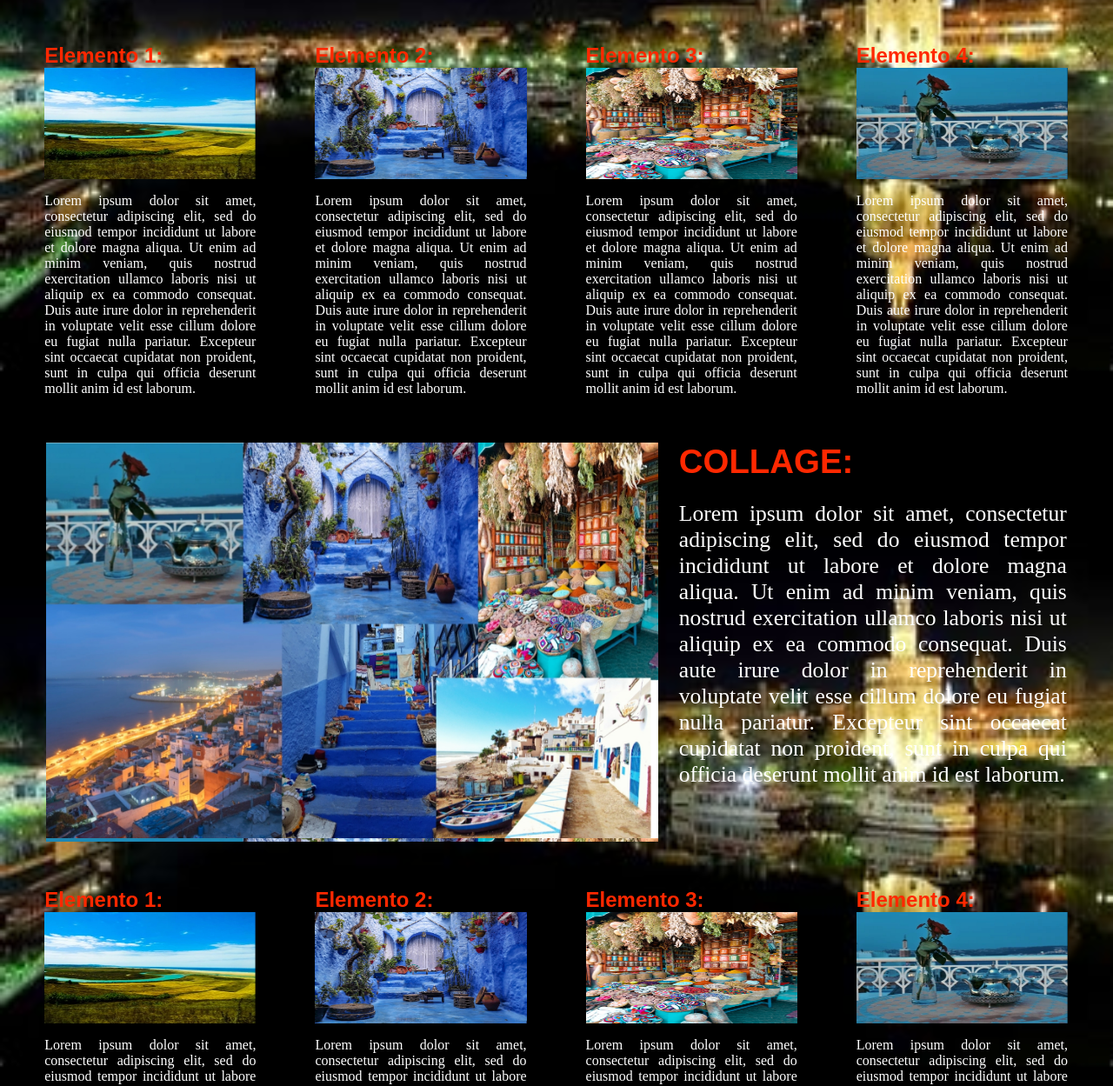
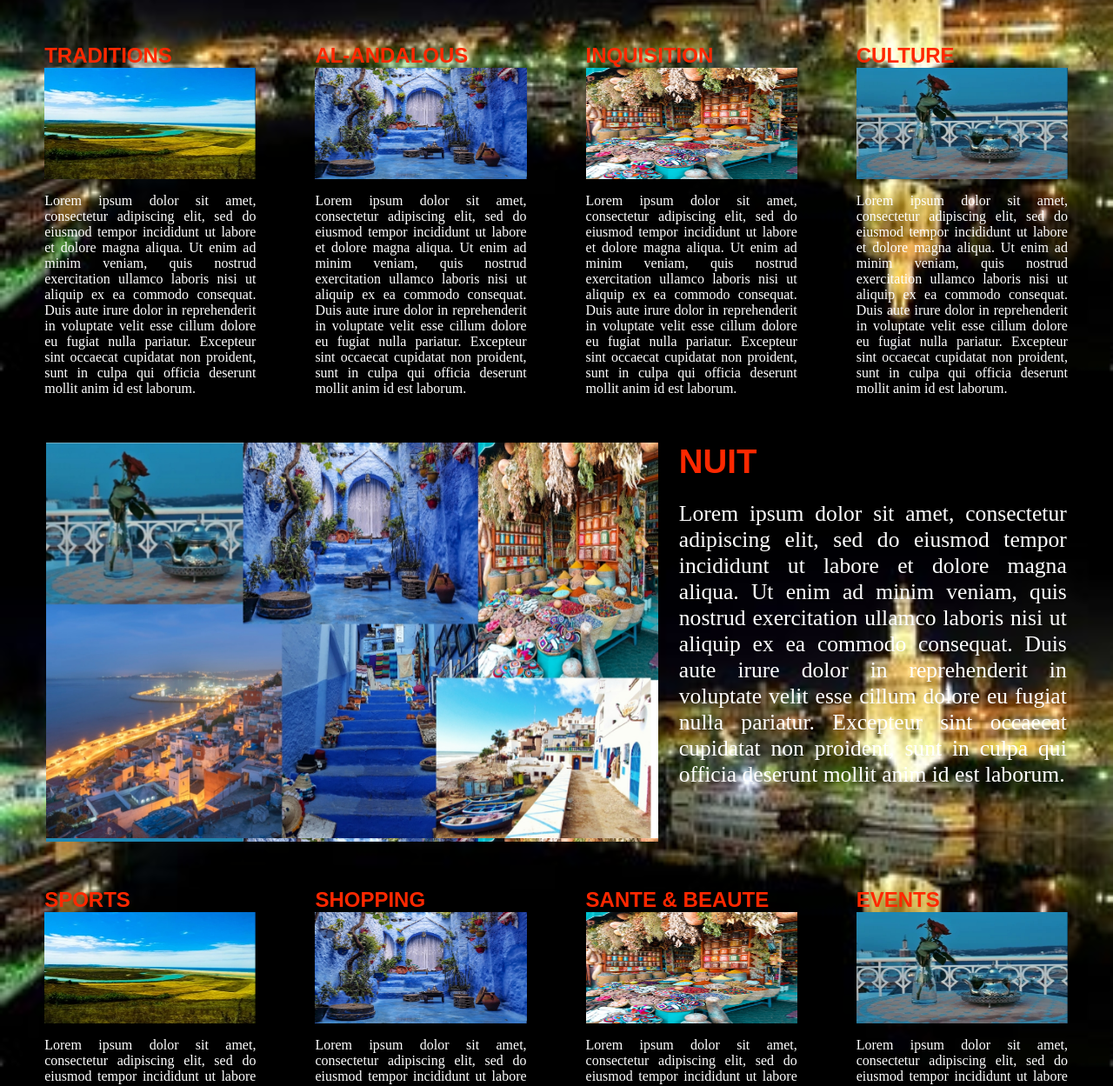
Before and after one commit to bougietours/bougietours, a plain HTML site: page index.html in a window 1280 px wide. Shown: the part 1174-2423 px from the top of the page at 87% size. Drawn offline with Linux system fonts and the light colour scheme; a web font is replaced by a local one.

Commit message:
Encabezados de sugerencia en index
Puestos encabezados de sugerencia, en el documento "index.html".

```diff
--- a/index.html
+++ b/index.html
@@ -1,5 +1,5 @@
 <!DOCTYPE html>
-<html lang="en">
+<html lang="fr">
 	<head>
 		<meta charset="UTF-8">
 		<meta name="viewport" content="width:device-width, initial-scale:1.0">
@@ -239,7 +239,7 @@
 						<table>
 							<tr>
 								<td id="elemTexIzq">
-									<h2 id="eleH">COLLAGE:</h2>
+									<h2 id="eleH">JOUR</h2>
 									<p id="eleP">Lorem ipsum dolor sit amet, consectetur adipiscing elit, sed do eiusmod tempor incididunt ut labore et dolore magna aliqua. Ut enim ad minim veniam, quis nostrud exercitation ullamco laboris nisi ut aliquip ex ea commodo consequat. Duis aute irure dolor in reprehenderit in voluptate velit esse cillum dolore eu fugiat nulla pariatur. Excepteur sint occaecat cupidatat non proident, sunt in culpa qui officia deserunt mollit anim id est laborum.</p>
 								</td>
 								<td id="elemImgDer">
@@ -252,28 +252,28 @@
 				<div>
 					<section>
 						<a href="">
-							<h2>Elemento 1:</h2>
+							<h2>TRADITIONS</h2>
 							<img src="https://bougietours.github.io/bougietours/playa1.jpg">
 							<p>Lorem ipsum dolor sit amet, consectetur adipiscing elit, sed do eiusmod tempor incididunt ut labore et dolore magna aliqua. Ut enim ad minim veniam, quis nostrud exercitation ullamco laboris nisi ut aliquip ex ea commodo consequat. Duis aute irure dolor in reprehenderit in voluptate velit esse cillum dolore eu fugiat nulla pariatur. Excepteur sint occaecat cupidatat non proident, sunt in culpa qui officia deserunt mollit anim id est laborum.</p>
 						</a>
 					</section>
 					<section>
 						<a href="">
-							<h2>Elemento 2:</h2>
+							<h2>AL-ANDALOUS</h2>
 							<img src="https://bougietours.github.io/bougietours/medina1.jpeg">
 							<p>Lorem ipsum dolor sit amet, consectetur adipiscing elit, sed do eiusmod tempor incididunt ut labore et dolore magna aliqua. Ut enim ad minim veniam, quis nostrud exercitation ullamco laboris nisi ut aliquip ex ea commodo consequat. Duis aute irure dolor in reprehenderit in voluptate velit esse cillum dolore eu fugiat nulla pariatur. Excepteur sint occaecat cupidatat non proident, sunt in culpa qui officia deserunt mollit anim id est laborum.</p>
 						</a>
 					</section>
 					<section>
 						<a href="">
-							<h2>Elemento 3:</h2>
+							<h2>INQUISITION</h2>
 							<img src="https://bougietours.github.io/bougietours/tienda1.jpeg">
 							<p>Lorem ipsum dolor sit amet, consectetur adipiscing elit, sed do eiusmod tempor incididunt ut labore et dolore magna aliqua. Ut enim ad minim veniam, quis nostrud exercitation ullamco laboris nisi ut aliquip ex ea commodo consequat. Duis aute irure dolor in reprehenderit in voluptate velit esse cillum dolore eu fugiat nulla pariatur. Excepteur sint occaecat cupidatat non proident, sunt in culpa qui officia deserunt mollit anim id est laborum.</p>
 						</a>
 					</section>
 					<section>
 						<a href="">
-							<h2>Elemento 4:</h2>
+							<h2>CULTURE</h2>
 							<img src="https://bougietours.github.io/bougietours/tetera.jpg">
 							<p>Lorem ipsum dolor sit amet, consectetur adipiscing elit, sed do eiusmod tempor incididunt ut labore et dolore magna aliqua. Ut enim ad minim veniam, quis nostrud exercitation ullamco laboris nisi ut aliquip ex ea commodo consequat. Duis aute irure dolor in reprehenderit in voluptate velit esse cillum dolore eu fugiat nulla pariatur. Excepteur sint occaecat cupidatat non proident, sunt in culpa qui officia deserunt mollit anim id est laborum.</p>
 						</a>
@@ -284,7 +284,7 @@
 						<table>
 							<tr>
 								<td id="elemTexDer">
-									<h2 id="eleH">COLLAGE:</h2>
+									<h2 id="eleH">NUIT</h2>
 									<p id="eleP">Lorem ipsum dolor sit amet, consectetur adipiscing elit, sed do eiusmod tempor incididunt ut labore et dolore magna aliqua. Ut enim ad minim veniam, quis nostrud exercitation ullamco laboris nisi ut aliquip ex ea commodo consequat. Duis aute irure dolor in reprehenderit in voluptate velit esse cillum dolore eu fugiat nulla pariatur. Excepteur sint occaecat cupidatat non proident, sunt in culpa qui officia deserunt mollit anim id est laborum.</p>
 								</td>
 								<td id="elemImgIzq">
@@ -297,28 +297,28 @@
 				<div>
 					<section>
 						<a href="">
-							<h2>Elemento 1:</h2>
+							<h2>SPORTS</h2>
 							<img src="https://bougietours.github.io/bougietours/playa1.jpg">
 							<p>Lorem ipsum dolor sit amet, consectetur adipiscing elit, sed do eiusmod tempor incididunt ut labore et dolore magna aliqua. Ut enim ad minim veniam, quis nostrud exercitation ullamco laboris nisi ut aliquip ex ea commodo consequat. Duis aute irure dolor in reprehenderit in voluptate velit esse cillum dolore eu fugiat nulla pariatur. Excepteur sint occaecat cupidatat non proident, sunt in culpa qui officia deserunt mollit anim id est laborum.</p>
 						</a>
 					</section>
 					<section>
 						<a href="">
-							<h2>Elemento 2:</h2>
+							<h2>SHOPPING</h2>
 							<img src="https://bougietours.github.io/bougietours/medina1.jpeg">
 							<p>Lorem ipsum dolor sit amet, consectetur adipiscing elit, sed do eiusmod tempor incididunt ut labore et dolore magna aliqua. Ut enim ad minim veniam, quis nostrud exercitation ullamco laboris nisi ut aliquip ex ea commodo consequat. Duis aute irure dolor in reprehenderit in voluptate velit esse cillum dolore eu fugiat nulla pariatur. Excepteur sint occaecat cupidatat non proident, sunt in culpa qui officia deserunt mollit anim id est laborum.</p>
 						</a>
 					</section>
 					<section>
 						<a href="">
-							<h2>Elemento 3:</h2>
+							<h2>SANTE & BEAUTE</h2>
 							<img src="https://bougietours.github.io/bougietours/tienda1.jpeg">
 							<p>Lorem ipsum dolor sit amet, consectetur adipiscing elit, sed do eiusmod tempor incididunt ut labore et dolore magna aliqua. Ut enim ad minim veniam, quis nostrud exercitation ullamco laboris nisi ut aliquip ex ea commodo consequat. Duis aute irure dolor in reprehenderit in voluptate velit esse cillum dolore eu fugiat nulla pariatur. Excepteur sint occaecat cupidatat non proident, sunt in culpa qui officia deserunt mollit anim id est laborum.</p>
 						</a>
 					</section>
 					<section>
 						<a href="">
-							<h2>Elemento 4:</h2>
+							<h2>EVENTS</h2>
 							<img src="https://bougietours.github.io/bougietours/tetera.jpg">
 							<p>Lorem ipsum dolor sit amet, consectetur adipiscing elit, sed do eiusmod tempor incididunt ut labore et dolore magna aliqua. Ut enim ad minim veniam, quis nostrud exercitation ullamco laboris nisi ut aliquip ex ea commodo consequat. Duis aute irure dolor in reprehenderit in voluptate velit esse cillum dolore eu fugiat nulla pariatur. Excepteur sint occaecat cupidatat non proident, sunt in culpa qui officia deserunt mollit anim id est laborum.</p>
 						</a>
```
